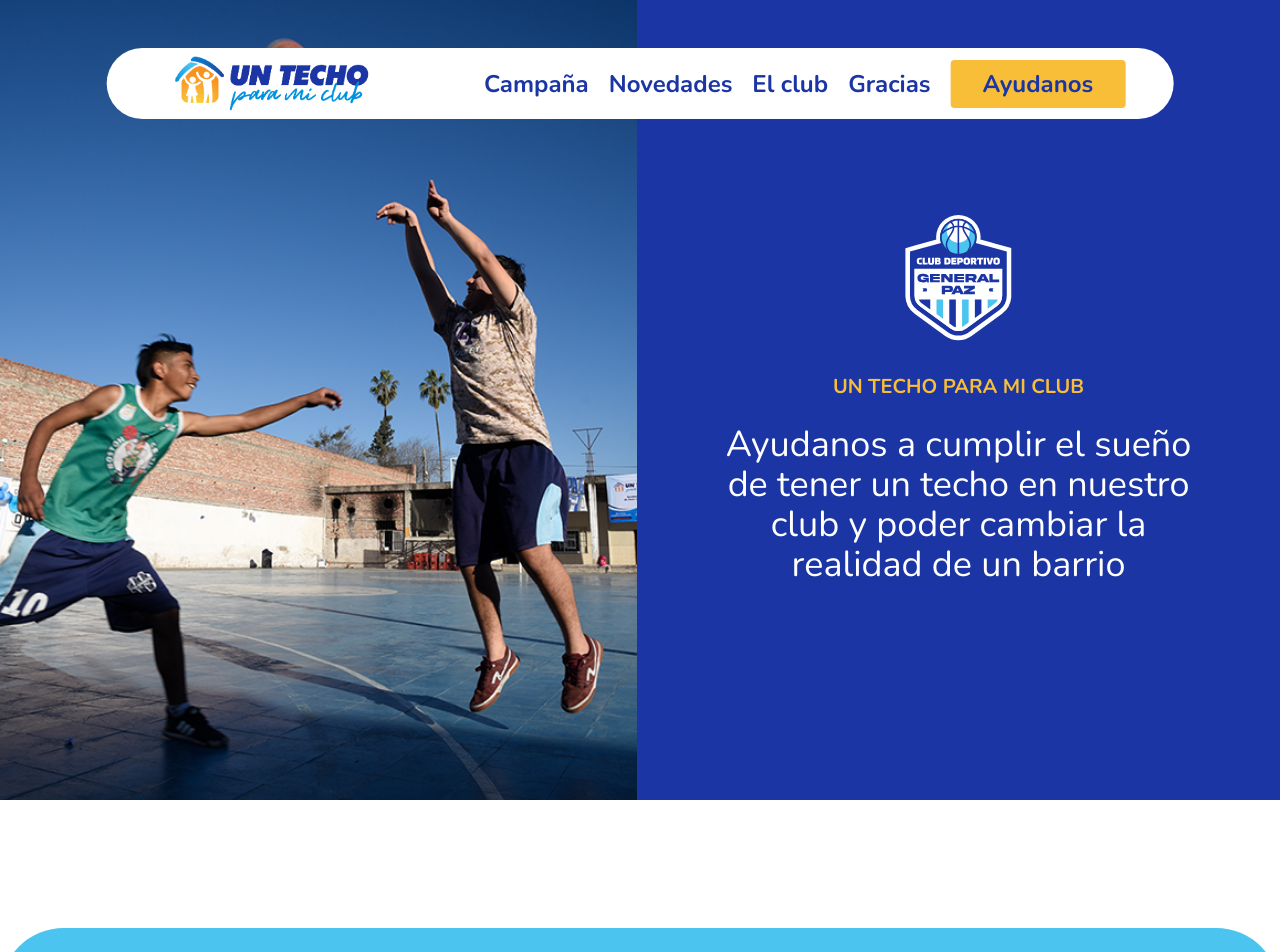
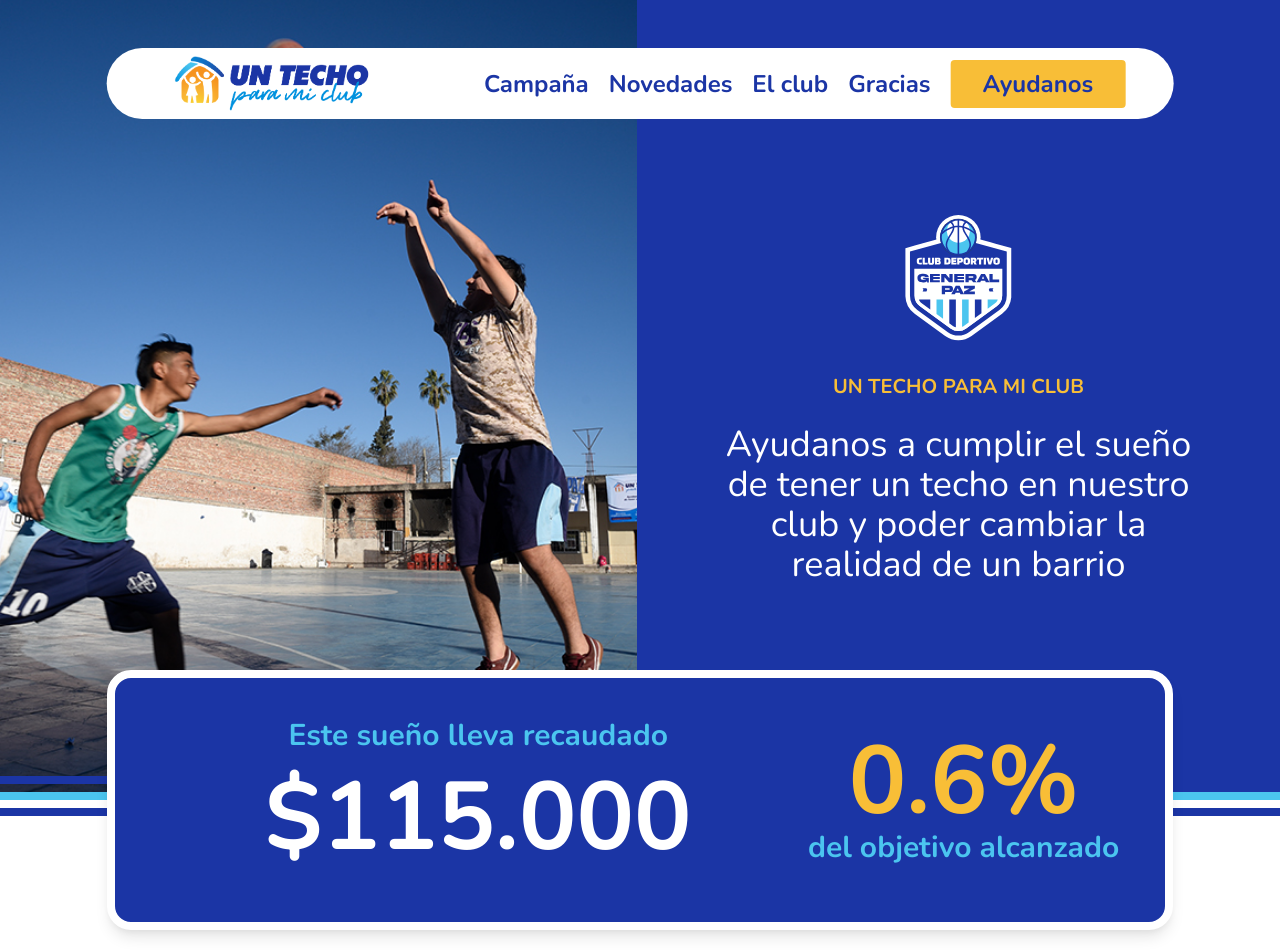
Before and after one commit to eltuna9/techo-para-mi-club, a Next.js app: page /home in a window 1280 px wide. Shown: the top 952 px of the page. Built offline with nearby package versions, Linux system fonts and the light colour scheme.

Commit message:
Fix donation counter and footer scroll up button

```diff
--- a/components/DonationsCounter.tsx
+++ b/components/DonationsCounter.tsx
@@ -15,10 +15,11 @@ export function DonationsCounter(props: DonationsCounterProps) {
   ).toFixed(1)
 
   return (
+    <div className={`relative w-screen ${className || ''}`}>
+      <Stripes />
+      <div className="w-full lg:w-10/12 mx-auto relative z-50">
         <div
-      className={`w-full p-4 md:p-10 lg:border-8 lg:rounded-3xl flex justify-center items-center border-t-8 border-b-8 border-white bg-primary text-white shadow-lg ${
-        className || ''
-      }`}
+          className={`w-full p-4 md:p-10 lg:border-8 lg:rounded-3xl flex justify-center items-center border-t-8 border-b-8 border-white bg-primary text-white shadow-lg`}
         >
           <div className="flex justify-between w-full flex-wrap">
             <div className="flex flex-col w-full lg:w-8/12 text-center">
@@ -28,14 +29,26 @@ export function DonationsCounter(props: DonationsCounterProps) {
               <span className="text-6xl md:text-8xl font-bold">${amount}</span>
             </div>
             <div className="flex flex-col w-full lg:w-4/12 text-center ">
-          <span className="text-secondary lg:text-white pt-4 text-6xl md:text-8xl font-bold">
+              <span className="text-tertiary pt-4 text-6xl md:text-8xl font-bold">
                 {percentage}%
               </span>
-          <span className="lg:text-secondary mb-4 text-2xl lg:text-2xl xl:text-3xl font-semibold">
+              <span className="text-secondary mb-4 text-2xl lg:text-2xl xl:text-3xl font-semibold">
                 del objetivo alcanzado
               </span>
             </div>
           </div>
         </div>
+      </div>
+    </div>
   )
 }
+
+function Stripes() {
+  return (
+    <div className="absolute transform -translate-y-1/2 top-1/2 w-full z-10">
+      <div className="border-t-8 border-primary mb-2" />
+      <div className="border-t-8 border-secondary mb-2" />
+      <div className="border-t-8 border-primary mb-2" />
+    </div>
+  )
+}
--- a/components/Footer.tsx
+++ b/components/Footer.tsx
@@ -14,7 +14,7 @@ export function Footer() {
       <CaretSquareButton
         caretDirection="up"
         onClick={handleCaretClick}
-        className="absolute -top-14 right-4"
+        className="absolute -top-14 right-10"
       />
       <div className="container flex justify-between flex-wrap mx-auto">
         <FooterSection>
--- a/pages/home.tsx
+++ b/pages/home.tsx
@@ -1,10 +1,19 @@
 import React from 'react'
-import { CallToAction, Footer, HomeLandingSection } from '../components'
+import {
+  CallToAction,
+  DonationsCounter,
+  Footer,
+  HomeLandingSection,
+} from '../components'
 
 export default function home() {
   return (
     <>
       <HomeLandingSection />
+      <DonationsCounter
+        amount="115.000"
+        className="transform lg:-translate-y-1/2 lg:top-1/2 lg:w-full"
+      />
       <CallToAction backgroundColor="secondary" />
       <Footer />
     </>
```
Lines whose indentation alone changed are shown as unchanged.
